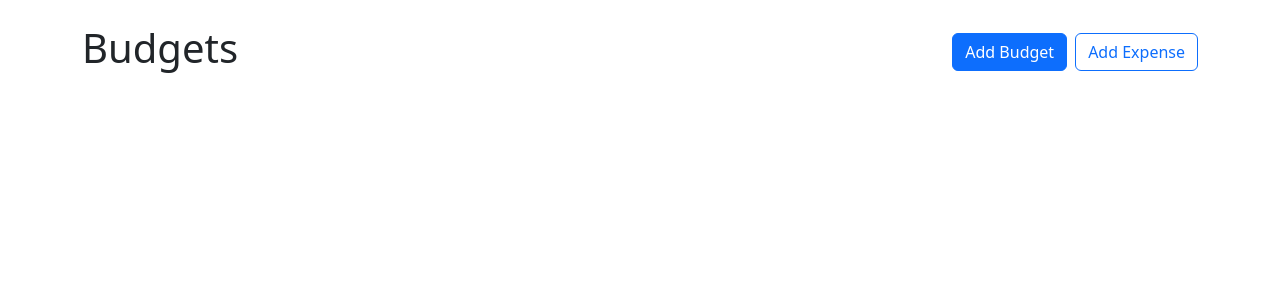
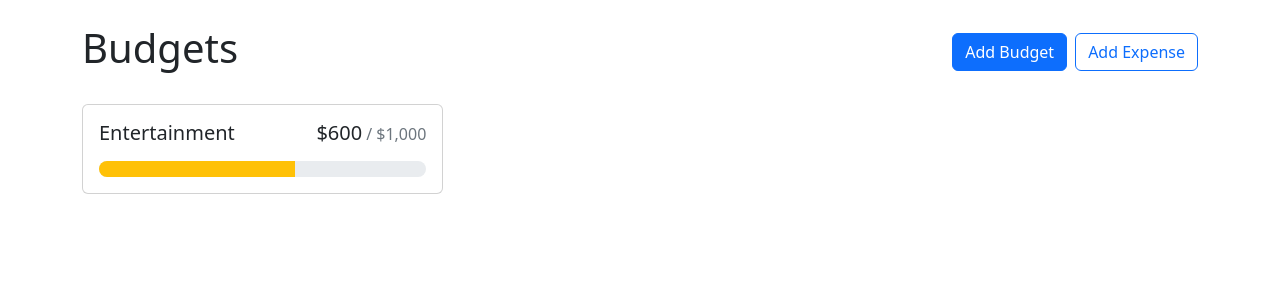
Before and after one commit to lensonfernandes/React-Budget-App, a React (Create React App) app in the folder reactbudgetapp/: page / in a window 1280 px wide. Shown: the top 300 px of the page. Built offline with nearby package versions, Linux system fonts and the light colour scheme.

Commit message:
Progress bar for Card added

```diff
--- a/reactbudgetapp/src/App.js
+++ b/reactbudgetapp/src/App.js
@@ -1,5 +1,6 @@
 import Container from 'react-bootstrap/Container';
 import {Button, Stack} from 'react-bootstrap';
+import BudgetCard from './components/BudgetCard';
 
 
 function App() {
@@ -11,7 +12,9 @@
         <Button variant='outline-primary'>Add Expense</Button>
       </Stack>
 
-
+     <div style={{display:"grid",gridTemplateColumns: "repeat(auto-fill, minmax(300px, 1fr))", gap:"1rem" , alignItems: "flex-start"}}>
+        <BudgetCard name="Entertainment" amount={600} max={1000}></BudgetCard>
+     </div>
    </Container>
   );
 }
--- /dev/null
+++ b/reactbudgetapp/src/components/BudgetCard.js
@@ -0,0 +1,36 @@
+import React from 'react'
+
+import { Card, ProgressBar } from 'react-bootstrap'
+import {currencyFormatter} from '../utils'
+
+export default function BudgetCard({name, amount, max}) {
+  return (
+    <Card>
+        <Card.Body>
+            <Card.Title className="d-flex justify-content-between align-items-baseline fw-normal mb-3">
+                <div className="me-2">{name}</div>
+                <div className="d-flex align-items-baseline">{currencyFormatter.format(amount)}
+                <span className="text-muted fs-6 ms-1">/ {currencyFormatter.format(max)}</span></div>
+            </Card.Title>
+
+            <ProgressBar className="rounded-pill" variant={
+              getProgressBarVariant(amount, max)
+
+            }
+            min={0}
+            max={max}
+            now = {amount}
+            />
+
+        </Card.Body>
+    </Card>
+  )
+}
+
+function getProgressBarVariant(amount, max){
+  const ratio = amount /max;
+
+  if(ratio < .5) return "primary"
+  if(ratio < .75) return "warning"
+  return "danger"
+}
--- /dev/null
+++ b/reactbudgetapp/src/utils.js
@@ -0,0 +1,7 @@
+
+
+export const currencyFormatter = new Intl.NumberFormat(undefined, {
+    currency: "usd",
+    style: "currency",
+    minimumFractionDigits: 0
+})
```
